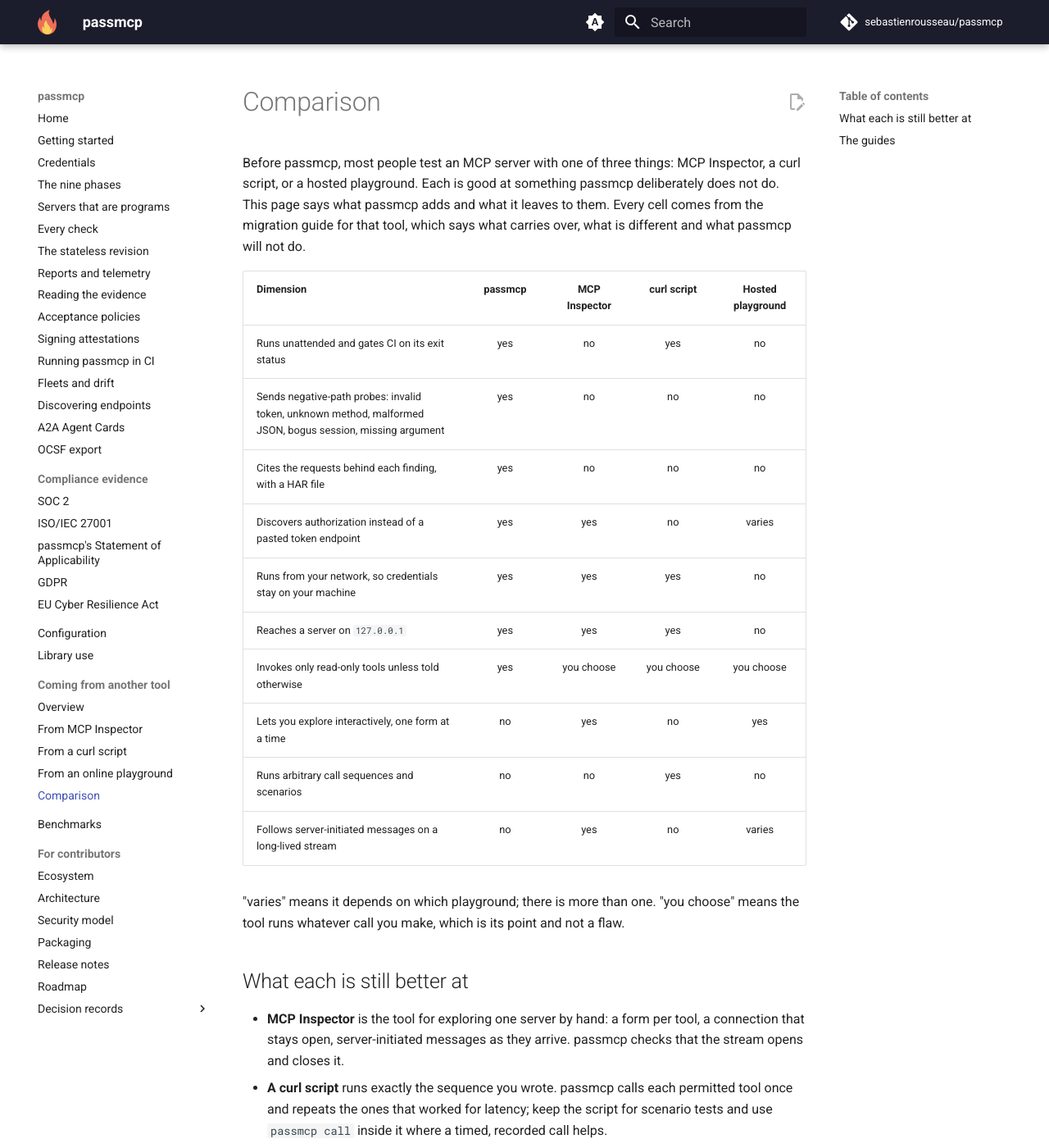
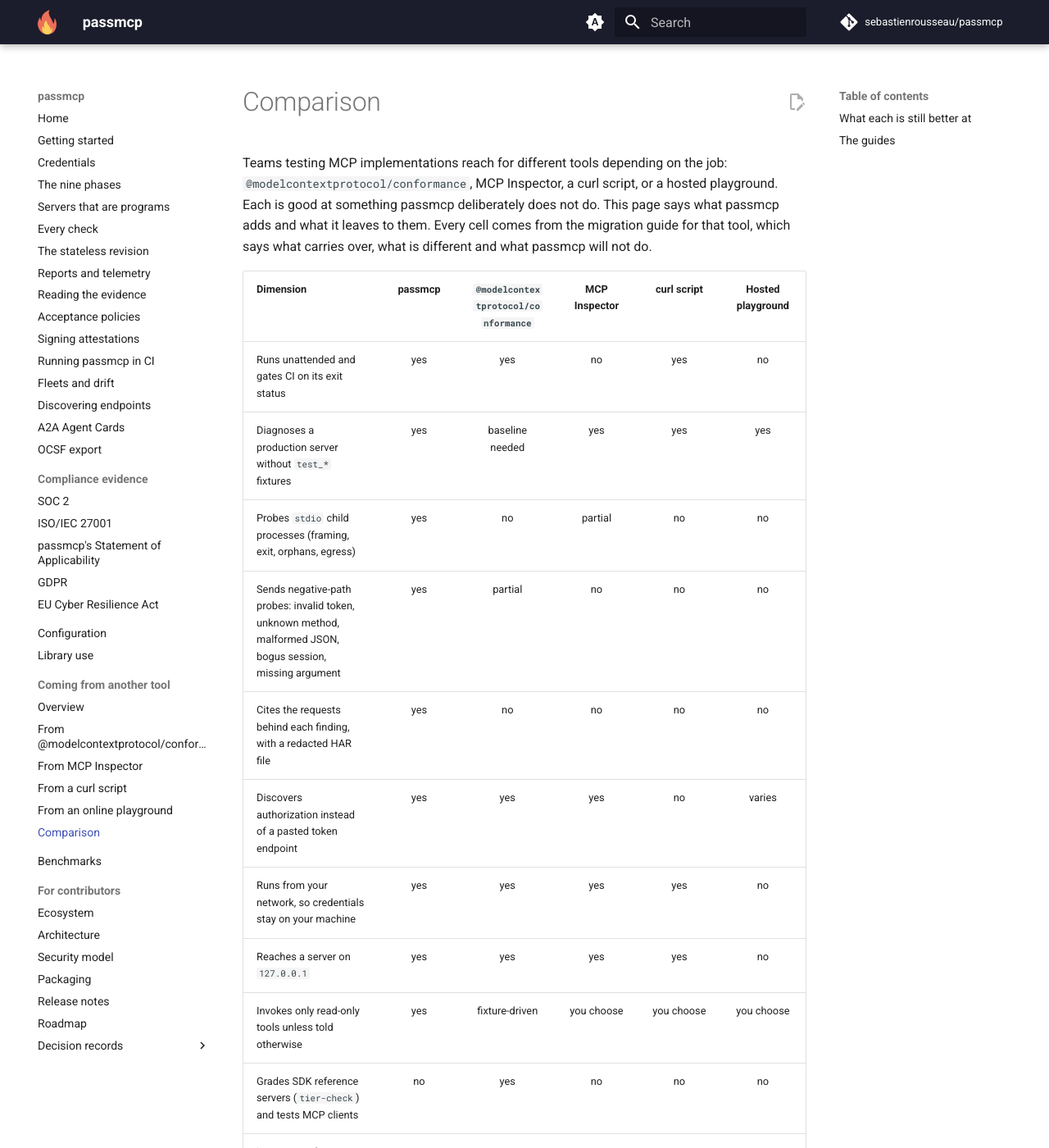
Before and after one commit to sebastienrousseau/passmcp, an MkDocs documentation site: the page built from docs/COMPARISON.md, in a window 1280 px wide and 1400 px high. Shown: the whole window at 82% size. Built offline with MkDocs 1.6.1 and Material for MkDocs 9.7.7, drawn with Linux system fonts in a browser that asks for light colours; comment, search, counter and statistics services are not loaded; some of the changed text lies outside the part shown.

Commit message:
docs: compare passmcp with mcp conformance
Document how passmcp and @modelcontextprotocol/conformance split SDK
tiering from zero-fixture production diagnostics in docs/COMPARISON.md,
README.md and docs/migrating/from-mcp-conformance.md, wire the guide
into mkdocs.yml and docs/index.md, and record the Unreleased changes in
CHANGELOG.md.

Assisted-by: Antigravity:Gemini 4 Carbon [golangci-lint, codespell]
Signed-off-by: Sebastien Rousseau <sebastienrousseau@users.noreply.github.com>

```diff
--- a/docs/COMPARISON.md
+++ b/docs/COMPARISON.md
@@ -2,37 +2,47 @@
 # SPDX-FileCopyrightText: 2026 Sebastien Rousseau <sebastian.rousseau@gmail.com>
 # SPDX-License-Identifier: GPL-3.0-only
 description: >-
-  How passmcp compares with MCP Inspector, a hand-written curl script and a hosted playground, and what each is still better at.
+  How passmcp compares with @modelcontextprotocol/conformance, MCP Inspector, a hand-written curl script and a hosted playground, and what each is still better at.
 ---
 
 # Comparison
 
-Before passmcp, most people test an MCP server with one of three things:
-MCP Inspector, a curl script, or a hosted playground. Each is good at
-something passmcp deliberately does not do. This page says what passmcp adds
-and what it leaves to them. Every cell comes from the migration guide
-for that tool, which says what carries over, what is different and what
-passmcp will not do.
+Teams testing MCP implementations reach for different tools depending on the
+job: `@modelcontextprotocol/conformance`, MCP Inspector, a curl script, or a
+hosted playground. Each is good at something passmcp deliberately does not do.
+This page says what passmcp adds and what it leaves to them. Every cell comes
+from the migration guide for that tool, which says what carries over, what is
+different and what passmcp will not do.
 
-| Dimension | passmcp | MCP Inspector | curl script | Hosted playground |
-| :--- | :---: | :---: | :---: | :---: |
-| Runs unattended and gates CI on its exit status | yes | no | yes | no |
-| Sends negative-path probes: invalid token, unknown method, malformed JSON, bogus session, missing argument | yes | no | no | no |
-| Cites the requests behind each finding, with a HAR file | yes | no | no | no |
-| Discovers authorization instead of a pasted token endpoint | yes | yes | no | varies |
-| Runs from your network, so credentials stay on your machine | yes | yes | yes | no |
-| Reaches a server on `127.0.0.1` | yes | yes | yes | no |
-| Invokes only read-only tools unless told otherwise | yes | you choose | you choose | you choose |
-| Lets you explore interactively, one form at a time | no | yes | no | yes |
-| Runs arbitrary call sequences and scenarios | no | no | yes | no |
-| Follows server-initiated messages on a long-lived stream | no | yes | no | varies |
+| Dimension | passmcp | `@modelcontextprotocol/conformance` | MCP Inspector | curl script | Hosted playground |
+| :--- | :---: | :---: | :---: | :---: | :---: |
+| Runs unattended and gates CI on its exit status | yes | yes | no | yes | no |
+| Diagnoses a production server without `test_*` fixtures | yes | baseline needed | yes | yes | yes |
+| Probes `stdio` child processes (framing, exit, orphans, egress) | yes | no | partial | no | no |
+| Sends negative-path probes: invalid token, unknown method, malformed JSON, bogus session, missing argument | yes | partial | no | no | no |
+| Cites the requests behind each finding, with a redacted HAR file | yes | no | no | no | no |
+| Discovers authorization instead of a pasted token endpoint | yes | yes | yes | no | varies |
+| Runs from your network, so credentials stay on your machine | yes | yes | yes | yes | no |
+| Reaches a server on `127.0.0.1` | yes | yes | yes | yes | no |
+| Invokes only read-only tools unless told otherwise | yes | fixture-driven | you choose | you choose | you choose |
+| Grades SDK reference servers (`tier-check`) and tests MCP clients | no | yes | no | no | no |
+| Lets you explore interactively, one form at a time | no | no | yes | no | yes |
+| Runs arbitrary call sequences and custom scenarios | no | yes | no | yes | no |
+| Follows server-initiated messages on a long-lived stream | no | yes | yes | no | varies |
 
 "varies" means it depends on which playground; there is more than one.
 "you choose" means the tool runs whatever call you make, which is its
-point and not a flaw.
+point and not a flaw. "baseline needed" means scenarios expecting SDK
+`test_*` fixtures fail against a production server unless listed in
+`--expected-failures`.
 
 ## What each is still better at
 
+- **`@modelcontextprotocol/conformance`** grades SDK reference servers for
+  official spec tiers (`tier-check`), exercises multi-step fixture scenarios
+  such as sampling and elicitation callbacks, and tests MCP clients against a
+  mock server (`client`). Use it to certify an SDK or test a client; use
+  passmcp to diagnose a real server as deployed.
 - **MCP Inspector** is the tool for exploring one server by hand: a form
   per tool, a connection that stays open, server-initiated messages as
   they arrive. passmcp checks that the stream opens and closes it.
@@ -45,6 +55,7 @@ point and not a flaw.
 
 ## The guides
 
+- [From `@modelcontextprotocol/conformance`](migrating/from-mcp-conformance.md)
 - [From MCP Inspector](migrating/from-mcp-inspector.md)
 - [From a curl script](migrating/from-a-curl-script.md)
 - [From an online playground](migrating/from-an-online-playground.md)
--- a/mkdocs.yml
+++ b/mkdocs.yml
@@ -81,6 +81,7 @@ nav:
   - Library use: library.md
   - Coming from another tool:
       - Overview: migrating/README.md
+      - "From @modelcontextprotocol/conformance": migrating/from-mcp-conformance.md
       - From MCP Inspector: migrating/from-mcp-inspector.md
       - From a curl script: migrating/from-a-curl-script.md
       - From an online playground: migrating/from-an-online-playground.md
```
Also changed, not shown: CHANGELOG.md (+37 -0 lines), README.md (+11 -9 lines), docs/index.md (+2 -2 lines), docs/migrating/README.md (+6 -4 lines), docs/migrating/from-mcp-conformance.md (added, +61 -0 lines).
